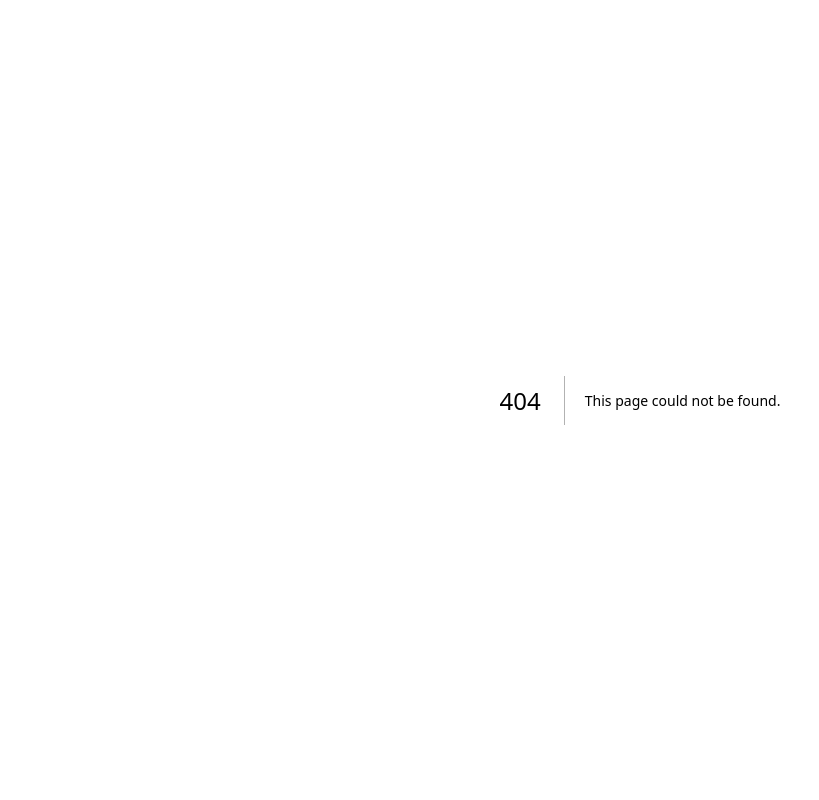
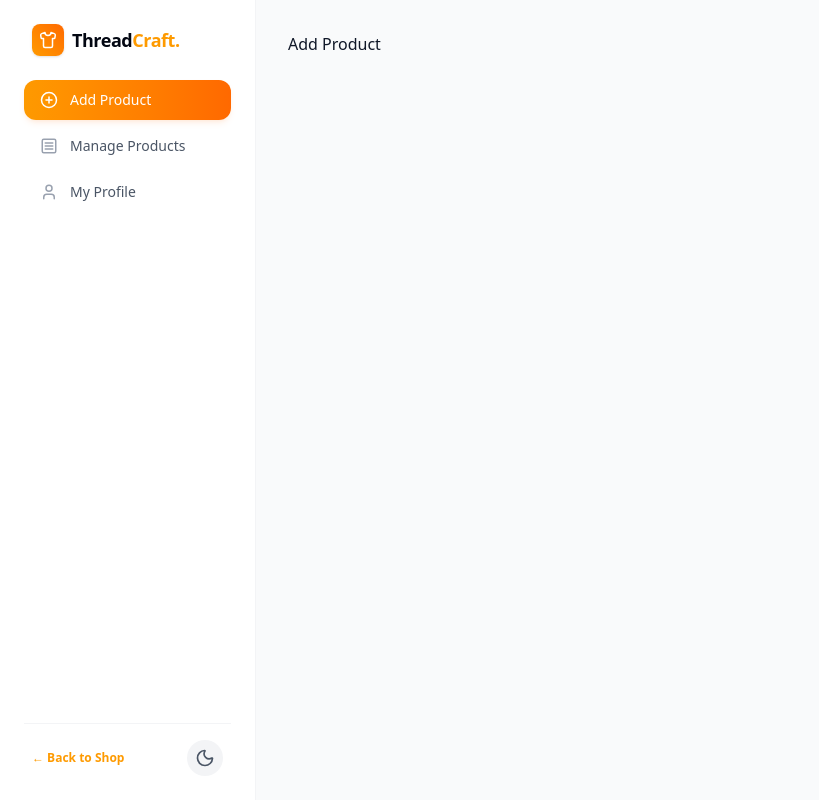
Before and after one commit to AritraApon/ThreadCraft-Modern-T-Shirt-Marketplace, a Next.js app: page /dashboard/add-product in a window 1280 px wide. Before the commit this address had no page. Shown: the whole page, without its empty margins (0-819 px from the left). Built offline with nearby package versions, Linux system fonts and the light colour scheme.

Commit message:
Seller dashboard layout create and page create . rootlayout fornt change , global css theme setup

```diff
--- /dev/null
+++ b/src/Components/Layout/DashboardSidebar.tsx
@@ -0,0 +1,113 @@
+'use client';
+
+import { useState } from 'react';
+import Link from 'next/link';
+import { usePathname } from 'next/navigation';
+import { PlusCircle, User, Menu, X, Shirt, MenuSquare } from 'lucide-react';
+import { motion, AnimatePresence } from 'framer-motion';
+import ThemeToggle from '../Theme/ThemeToggle';
+
+
+export default function DashboardSidebar() {
+  const pathname = usePathname();
+  const [isOpen, setIsOpen] = useState(false); // মোবাইল মেনু স্টেট
+
+  const menuItems = [
+    { name: 'Add Product', href: '/dashboard/add-product', icon: PlusCircle },
+    { name: 'Manage Products', href: '/dashboard/manage-products', icon: MenuSquare },
+    { name: 'My Profile', href: '/dashboard/profile', icon: User },
+  ];
+
+  const SidebarContent = () => (
+    <div className="flex flex-col h-full justify-between p-4 sm:p-6">
+      <div className="space-y-6">
+        {/* Brand Logo */}
+        <div className="flex items-center gap-2 px-2">
+          <div className="w-8 h-8 rounded-lg bg-gradient-to-tr from-amber-500 to-orange-500 flex items-center justify-center text-white shadow-sm">
+            <Shirt size={18} />
+          </div>
+          <span className="text-lg font-black tracking-tight text-gray-950 dark:text-white">
+            Thread<span className="text-amber-500">Craft.</span>
+          </span>
+        </div>
+
+        {/* Navigation Links */}
+        <nav className="space-y-1.5">
+          {menuItems.map((item) => {
+            const Icon = item.icon;
+            const isActive = pathname === item.href;
+
+            return (
+              <Link
+                key={item.name}
+                href={item.href}
+                onClick={() => setIsOpen(false)}
+                className={`flex items-center gap-3 px-4 py-2.5 rounded-xl text-sm font-medium transition-all ${
+                  isActive
+                    ? 'bg-gradient-to-r from-amber-500 to-orange-500 text-white shadow-md shadow-orange-500/10'
+                    : 'text-gray-600 dark:text-gray-400 hover:bg-gray-100 dark:hover:bg-gray-800/50 hover:text-gray-900 dark:hover:text-white'
+                }`}
+              >
+                <Icon size={18} className={isActive ? 'text-white' : 'text-gray-400 dark:text-gray-500'} />
+                {item.name}
+              </Link>
+            );
+          })}
+        </nav>
+      </div>
+
+      {/* Bottom Actions (Theme Toggle & Back to Store) */}
+      <div className="pt-4 border-t border-gray-100 dark:border-gray-800/60 flex items-center justify-between px-2">
+        <Link href="/" className="text-xs font-semibold text-amber-500 hover:underline">
+          ← Back to Shop
+        </Link>
+        <ThemeToggle />
+      </div>
+    </div>
+  );
+
+  return (
+    <>
+      {/* Mobile Toggle Button */}
+      <div className="lg:hidden fixed top-4 left-4 z-50">
+        <button
+          onClick={() => setIsOpen(!isOpen)}
+          className="p-2 rounded-xl border border-gray-200 dark:border-gray-800 bg-white/90 dark:bg-[#161F30]/90 backdrop-blur-md text-gray-700 dark:text-gray-300 shadow-md focus:outline-none"
+        >
+          {isOpen ? <X size={20} /> : <Menu size={20} />}
+        </button>
+      </div>
+
+      {/* Desktop Fixed Sidebar */}
+      <aside className="hidden lg:block w-64 fixed inset-y-0 left-0 bg-white dark:bg-[#161F30] border-r border-gray-100 dark:border-gray-800/60 transition-colors duration-300">
+        <SidebarContent />
+      </aside>
+
+      {/* Mobile Sidebar Overlay Drawar */}
+      <AnimatePresence>
+        {isOpen && (
+          <>
+            {/* Backdrop Dark Filter */}
+            <motion.div
+              initial={{ opacity: 0 }}
+              animate={{ opacity: 0.4 }}
+              exit={{ opacity: 0 }}
+              onClick={() => setIsOpen(false)}
+              className="lg:hidden fixed inset-0 bg-black z-40"
+            />
+            {/* Sidebar Body */}
+            <motion.aside
+              initial={{ x: '-100%' }}
+              animate={{ x: 0 }}
+              exit={{ x: '-100%' }}
+              transition={{ type: 'spring', damping: 25, stiffness: 200 }}
+              className="lg:hidden fixed inset-y-0 left-0 w-64 bg-white dark:bg-[#161F30] border-r border-gray-100 dark:border-gray-800 z-50 transition-colors duration-300"
+            >
+              <SidebarContent />
+            </motion.aside>
+          </>
+        )}
+      </AnimatePresence>
+    </>
+  );
+}
--- /dev/null
+++ b/src/app/dashboard/add-product/page.tsx
@@ -0,0 +1,11 @@
+import React from 'react';
+
+const AddProductPage = () => {
+    return (
+        <div>
+            <h1>Add Product</h1>
+        </div>
+    );
+};
+
+export default AddProductPage;
--- a/src/app/dashboard/layout.tsx
+++ b/src/app/dashboard/layout.tsx
@@ -1,15 +1,25 @@
+import DashboardSidebar from '@/Components/Layout/DashboardSidebar';
 import React from 'react';
 
-const DashboardLayout = ({
+
+export default function DashboardLayout({
   children,
 }: Readonly<{
   children: React.ReactNode;
-}>) => {
-    return (
-        <div>
-                <main>{children}</main>
-        </div>
-    );
-};
+}>) {
+  return (
+    <div className="min-h-screen bg-[#F9FAFB] dark:bg-[#0B0F19] transition-colors duration-300">
+      {/* Sidebar Component */}
+      <DashboardSidebar />
 
-export default DashboardLayout;
+      {/* Main Content Area */}
+      <div className="lg:pl-64 min-h-screen flex flex-col">
+        <main className="flex-1 p-4 sm:p-6 lg:p-8 pt-20 lg:pt-8">
+          <div className="max-w-5xl mx-auto w-full">
+            {children}
+          </div>
+        </main>
+      </div>
+    </div>
+  );
+}
--- /dev/null
+++ b/src/app/dashboard/manage-products/page.tsx
@@ -0,0 +1,11 @@
+import React from 'react';
+
+const ManageProductPage = () => {
+    return (
+        <div>
+            <h1>Manage Product</h1>
+        </div>
+    );
+};
+
+export default ManageProductPage;
--- /dev/null
+++ b/src/app/dashboard/page.jsx
@@ -0,0 +1,11 @@
+import React from 'react';
+
+const OverviewPage = () => {
+    return (
+        <div>
+            <h1>Dashboard</h1>
+        </div>
+    );
+};
+
+export default OverviewPage;
--- /dev/null
+++ b/src/app/dashboard/profile/page.tsx
@@ -0,0 +1,11 @@
+import React from 'react';
+
+const ProfilePage = () => {
+    return (
+        <div>
+            <h1>Profile</h1>
+        </div>
+    );
+};
+
+export default ProfilePage;
--- a/src/app/globals.css
+++ b/src/app/globals.css
@@ -1 +1,9 @@
 @import "tailwindcss";
+
+@theme {
+
+  --animate-*: initial;
+}
+
+
+@variant dark (&:where(.dark, .dark *));
--- a/src/app/layout.tsx
+++ b/src/app/layout.tsx
@@ -1,22 +1,20 @@
 import type { Metadata } from "next";
-import { Geist, Geist_Mono } from "next/font/google";
+import { Inter } from "next/font/google";
 import "./globals.css";
 import { Providers } from "@/providers";
 import { ToastContainer } from "react-toastify";
+import "react-toastify/dist/ReactToastify.css";
 
-const geistSans = Geist({
-  variable: "--font-geist-sans",
+
+const inter = Inter({
   subsets: ["latin"],
-});
-
-const geistMono = Geist_Mono({
-  variable: "--font-geist-mono",
-  subsets: ["latin"],
+  weight: ["300", "400", "500", "600", "700", "800", "900"],
+  variable: "--font-inter",
 });
 
 export const metadata: Metadata = {
-  title: "Create Next App",
-  description: "Generated by create next app",
+  title: "ThreadCraft – Modern T-Shirt Marketplace",
+  description: "Premium T-shirt marketplace with next-gen user experience.",
 };
 
 export default function RootLayout({
@@ -25,15 +23,22 @@ export default function RootLayout({
   children: React.ReactNode;
 }>) {
   return (
-    <html suppressHydrationWarning
+    <html
+      suppressHydrationWarning
       lang="en"
-      className={`${geistSans.variable} ${geistMono.variable} h-full antialiased`}
+      className={`${inter.variable} h-full antialiased`}
     >
-      <body className="min-h-full flex flex-col">
+      <body className="min-h-full flex flex-col font-sans bg-[#F9FAFB] text-gray-900 dark:bg-[#0B0F19] dark:text-gray-100 transition-colors duration-300">
+
         <Providers>
-          <main> {children}</main>
+
+          <main className="flex-1">
+            {children}
+          </main>
         </Providers>
-        <ToastContainer position="top-center"/>
+
+
+        <ToastContainer position="top-center" autoClose={3000} />
 
       </body>
     </html>
```
